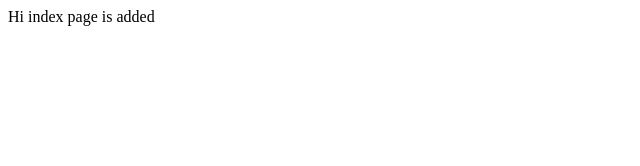
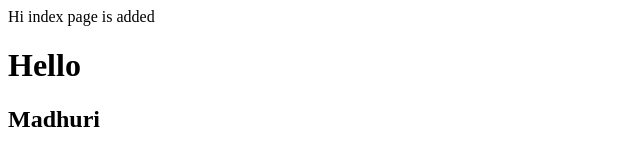
Before and after one commit to madhuri-lang/demo-repo, a plain HTML site: page index.html in a window 1280 px wide. Shown: the whole page, without its empty margins (0-640 px from the left). Drawn offline with Linux system fonts and the light colour scheme.

Commit message:
Added hello madhuri

```diff
--- a/index.html
+++ b/index.html
@@ -1 +1,3 @@
 <div>Hi index page is added</div>
+<h1>Hello</h1>
+<h2>Madhuri</h2>
```
